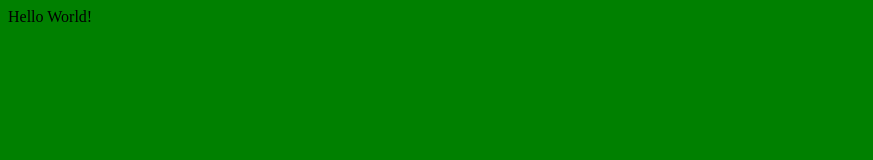
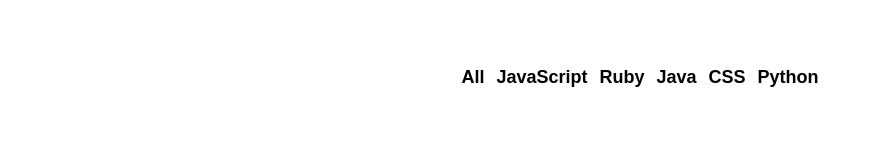
Before and after one commit to Dafari/github-battle, a React app: page / in a window 1280 px wide. Shown: the whole page, without its empty margins (0-873 px from the left). Built offline with nearby package versions, Linux system fonts and the light colour scheme.

Commit message:
Video - (Project) Popular Navbar

```diff
--- /dev/null
+++ b/app/components/Popular.js
@@ -0,0 +1,18 @@
+import React from 'react'
+
+export default class Popular extends React.Component {
+  render() {
+    const languages = ['All', 'JavaScript', 'Ruby', 'Java', 'CSS', 'Python']
+    return (
+      <ul className="flex-center">
+        {languages.map((language) => (
+          <li key={language}>
+            <button className="btn-clear nav-link">
+              {language}
+            </button>
+          </li>
+        ))}
+      </ul>
+    )
+  }
+}
--- a/app/index.css
+++ b/app/index.css
@@ -1,3 +1,41 @@
+html, body, #app {
+  margin: 0;
+  height: 100%;
+  width: 100%;
+}
+
 body {
-    background: green;
+  font-family: -apple-system, BlinkMacSystemFont, Segoe UI, Roboto, Oxygen-Sans, Ubuntu, Cantarell, "Helvetica Neue", sans-serif;
 }
+
+ul {
+  padding: 0;
+}
+
+li {
+  list-style-type: none;
+}
+
+.container {
+  max-width: 1200px;
+  margin: 0 auto;
+  padding: 50px;
+}
+
+.flex-center {
+  display: flex;
+  justify-content: center;
+  align-items: center;
+}
+
+.btn-clear {
+  border: none;
+  background: transparent;
+}
+
+.nav-link {
+  font-size: 18px;
+  font-weight: bold;
+  text-decoration: none;
+  color: inherit;
+}
--- a/app/index.js
+++ b/app/index.js
@@ -1,12 +1,13 @@
 import React from 'react'
 import ReactDOM from 'react-dom'
 import './index.css'
+import Popular from "./components/Popular";
 
 class App extends React.Component {
   render() {
     return (
-      <div>
-        Hello World!
+      <div className="container">
+        <Popular/>
       </div>
     )
   }
```
